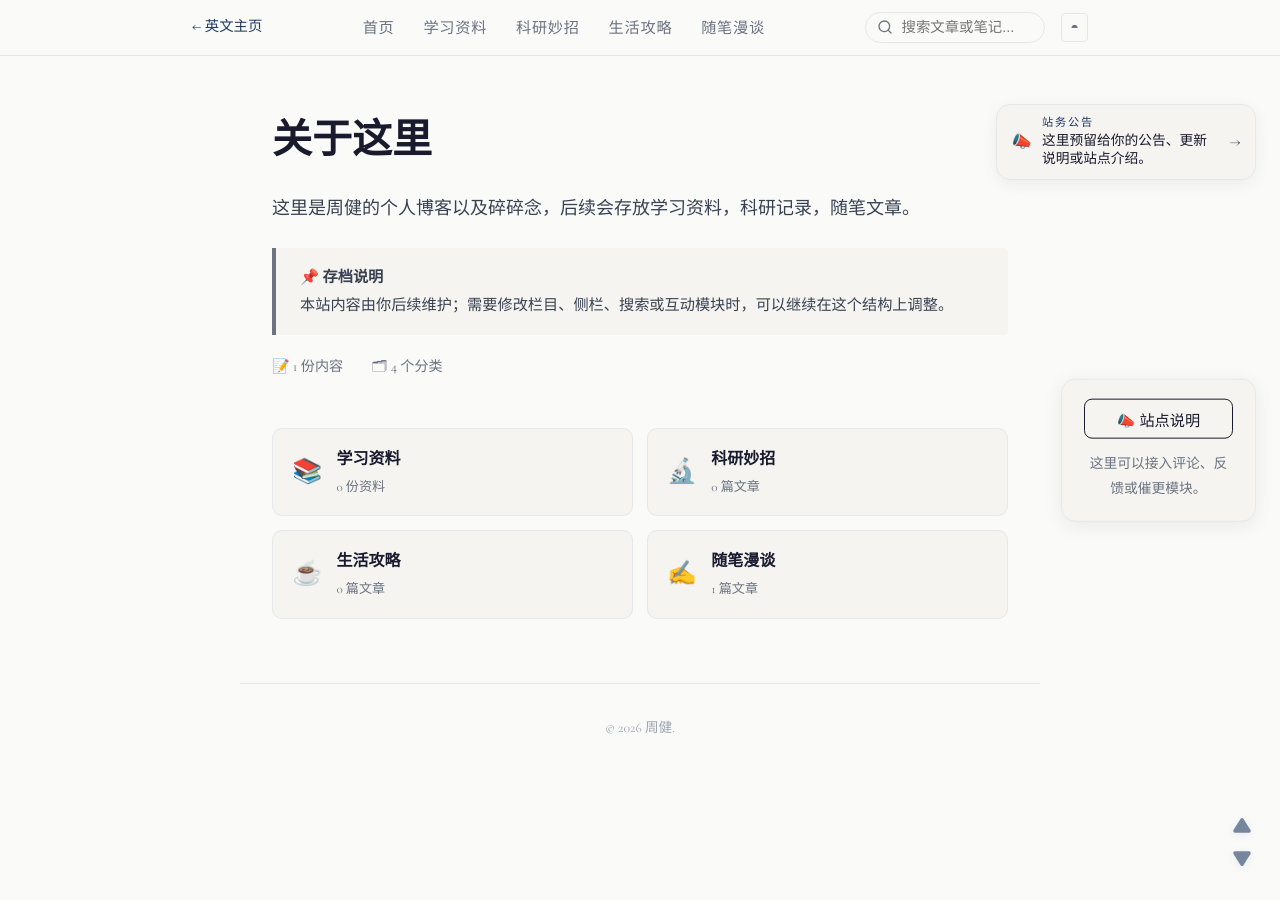
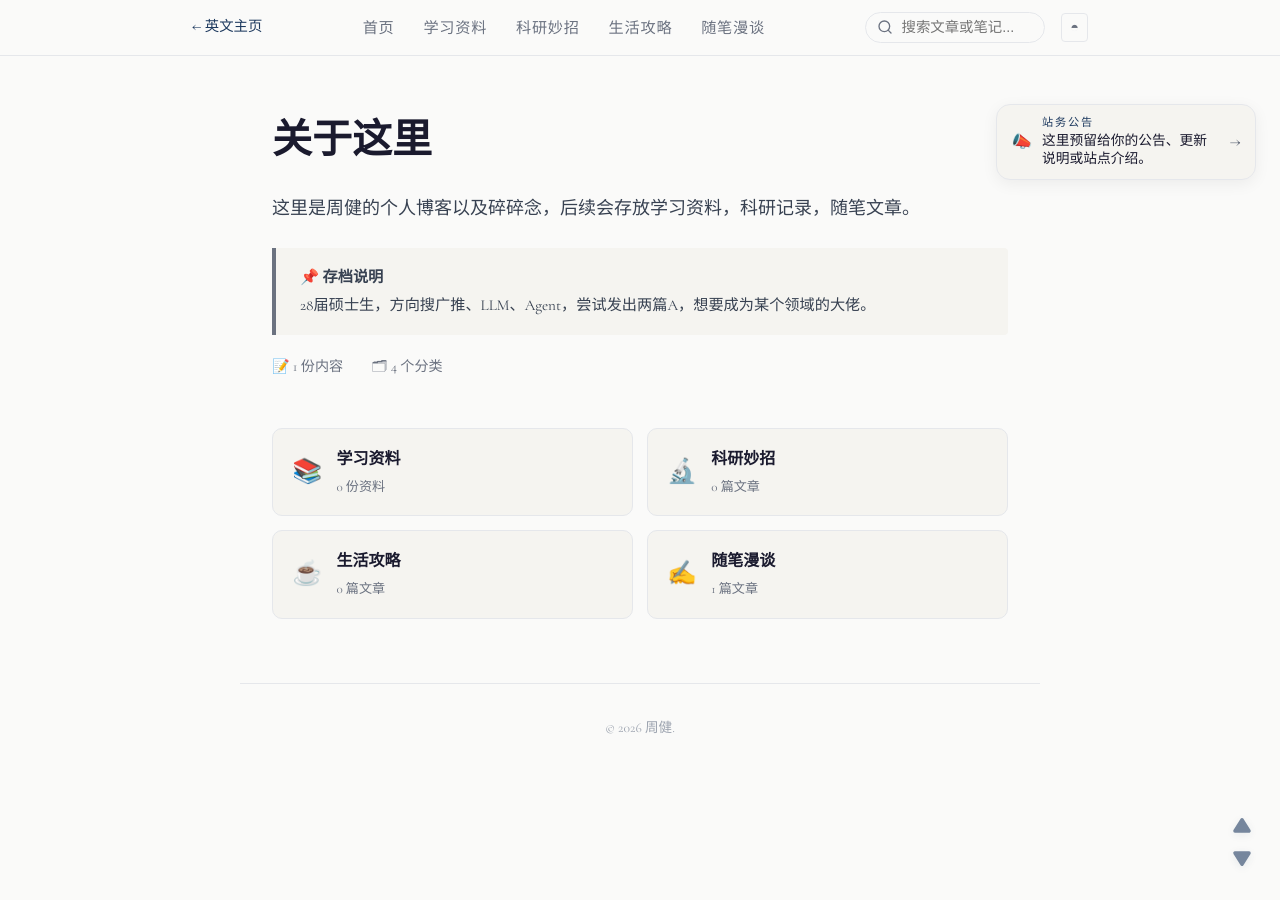
Before and after one commit to jianrec/jianzhou, a Jekyll site: the page built from index.html, in a window 1280 px wide. Built offline with Jekyll 4.4.1, drawn with Linux system fonts in a browser that asks for light colours; comment, search, counter and statistics services are not loaded.

Commit message:
Update homepage profile note

```diff
--- a/index.html
+++ b/index.html
@@ -160,7 +160,7 @@ title: 周健的个人博客
 
   <div class="site-note-box">
     <strong>📌 存档说明</strong><br>
-    本站内容由你后续维护；需要修改栏目、侧栏、搜索或互动模块时，可以继续在这个结构上调整。
+    28届硕士生，方向搜广推、LLM、Agent，尝试发出两篇A，想要成为某个领域的大佬。
   </div>
 
   <div style="font-size: 0.88rem; color: var(--color-muted); margin: 1.2rem 0 0; display: flex; gap: 1.8rem;">
@@ -202,7 +202,7 @@ title: 周健的个人博客
   </div>
 </section>
 
-<div id="react-widget">
+<!-- <div id="react-widget">
   <button class="rw-main-btn" type="button">📣 站点说明</button>
   <div class="rw-sub">这里可以接入评论、反馈或催更模块。</div>
-</div>
+</div> -->
```
